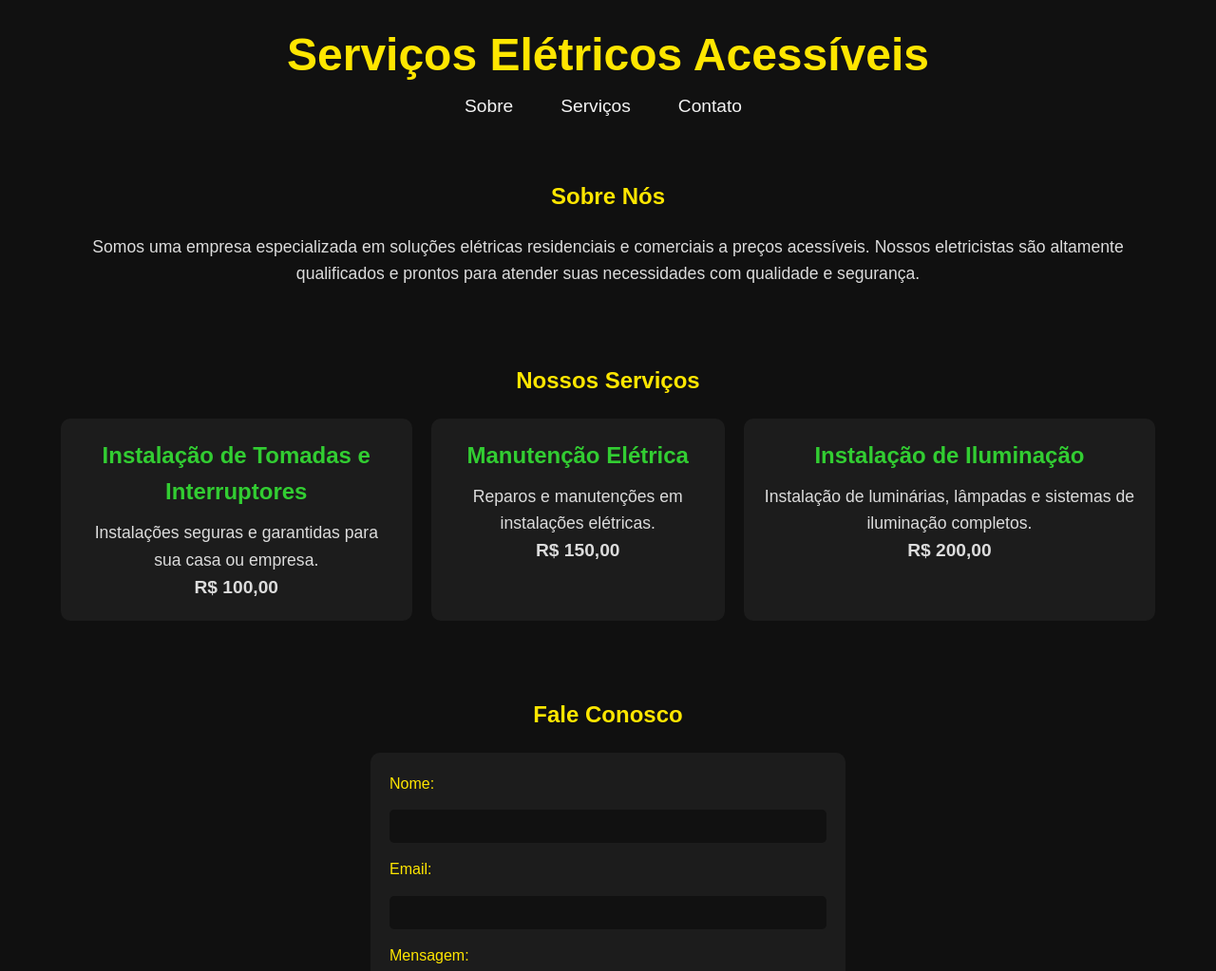
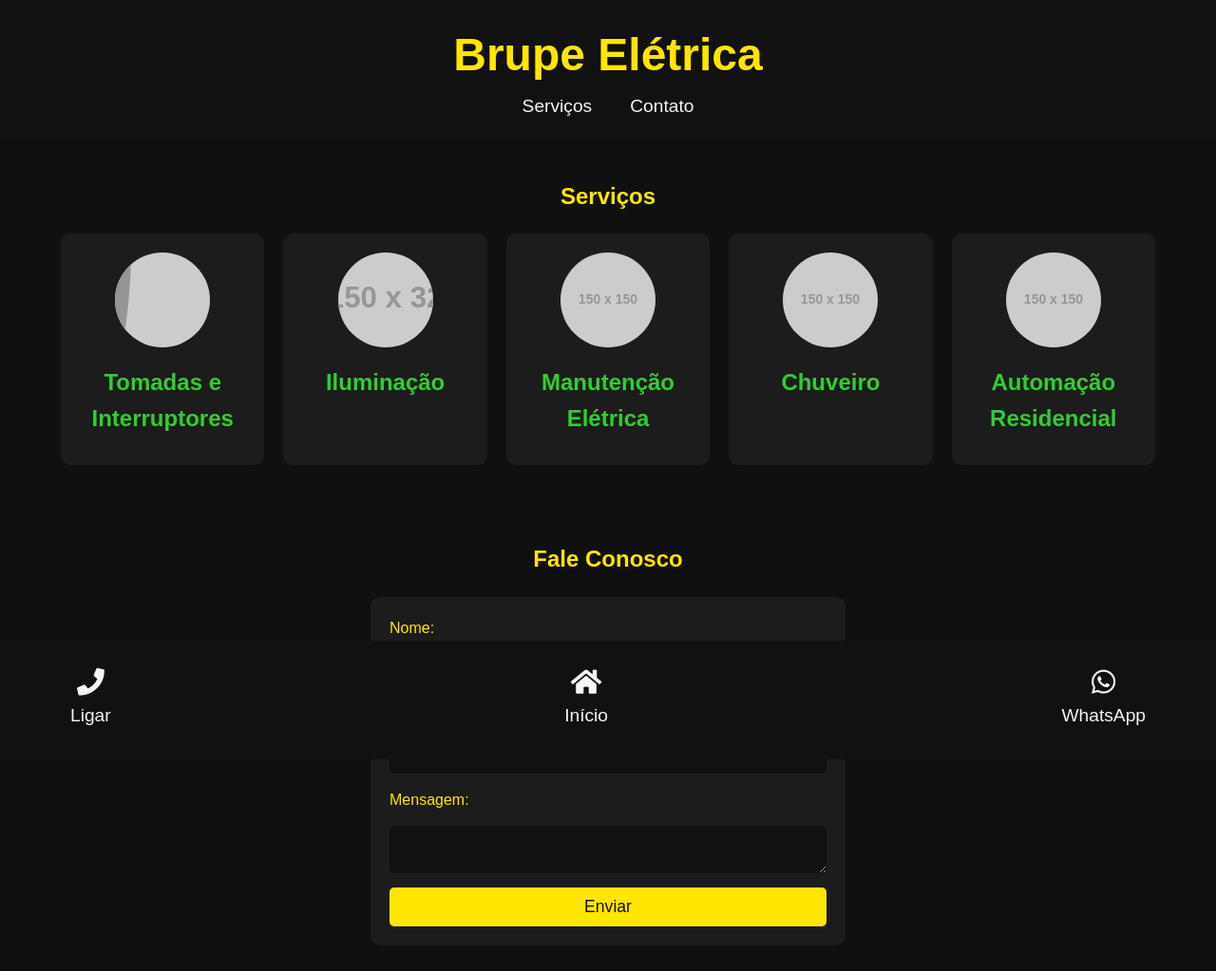
Before and after one commit to petersonsenha/brupeeletrica, a plain HTML site: page index.html in a window 1280 px wide. Shown: the top 1023 px of the page at 95% size. Drawn offline with Linux system fonts and the light colour scheme; placeholder pictures from the web are drawn by us.

Commit message:
Footer
Adicionado Footer
Adicionado mais itens e icones agora

```diff
--- a/index.html
+++ b/index.html
@@ -3,16 +3,16 @@
 <head>
     <meta charset="UTF-8">
     <meta name="viewport" content="width=device-width, initial-scale=1.0">
-    <title>Serviços Elétricos Acessíveis</title>
+    <title>Brupe Elétrica</title>
     <link rel="stylesheet" href="styles.css">
+    <link rel="stylesheet" href="https://cdnjs.cloudflare.com/ajax/libs/font-awesome/5.15.4/css/all.min.css">
 </head>
 <body>
     <header>
         <div class="container">
-            <h1>Serviços Elétricos Acessíveis</h1>
+            <h1>Brupe Elétrica</h1>
             <nav>
                 <ul>
-                    <li><a href="#sobre">Sobre</a></li>
                     <li><a href="#servicos">Serviços</a></li>
                     <li><a href="#contato">Contato</a></li>
                 </ul>
@@ -20,31 +20,29 @@
         </div>
     </header>
 
-    <section id="sobre">
-        <div class="container">
-            <h2>Sobre Nós</h2>
-            <p>Somos uma empresa especializada em soluções elétricas residenciais e comerciais a preços acessíveis. Nossos eletricistas são altamente qualificados e prontos para atender suas necessidades com qualidade e segurança.</p>
-        </div>
-    </section>
-
     <section id="servicos">
         <div class="container">
-            <h2>Nossos Serviços</h2>
+            <h2>Serviços</h2>
             <div class="servicos-grid">
                 <div class="servico">
-                    <h3>Instalação de Tomadas e Interruptores</h3>
-                    <p>Instalações seguras e garantidas para sua casa ou empresa.</p>
-                    <p class="preco">R$ 100,00</p>
+                    <img src="https://via.placeholder.com/150/0000FF/808080?text=Tomadas" alt="Tomadas e Interruptores">
+                    <h3>Tomadas e Interruptores</h3>
                 </div>
                 <div class="servico">
-                    <h3>Manutenção Elétrica</h3>
-                    <p>Reparos e manutenções em instalações elétricas.</p>
-                    <p class="preco">R$ 150,00</p>
+                    <img src="https://via.placeholder.com/150/32CD32/FFFFFF?text=Iluminação" alt="Iluminação">
+                    <h3>Iluminação</h3>
                 </div>
                 <div class="servico">
-                    <h3>Instalação de Iluminação</h3>
-                    <p>Instalação de luminárias, lâmpadas e sistemas de iluminação completos.</p>
-                    <p class="preco">R$ 200,00</p>
+                    <img src="https://via.placeholder.com/150/FFFF00/000000?text=Manutenção" alt="Manutenção Elétrica">
+                    <h3>Manutenção Elétrica</h3>
+                </div>
+                <div class="servico">
+                    <img src="https://via.placeholder.com/150/FF0000/FFFFFF?text=Chuveiro" alt="Chuveiro">
+                    <h3>Chuveiro</h3>
+                </div>
+                <div class="servico">
+                    <img src="https://via.placeholder.com/150/FFA500/FFFFFF?text=Automação" alt="Automação Residencial">
+                    <h3>Automação Residencial</h3>
                 </div>
             </div>
         </div>
@@ -69,8 +67,19 @@
     </section>
 
     <footer>
-        <div class="container">
-            <p>&copy; 2024 Serviços Elétricos Acessíveis. Todos os direitos reservados.</p>
+        <div class="container footer-buttons">
+            <a href="tel:+5541987613692" class="footer-button">
+                <i class="fas fa-phone"></i>
+                <span>Ligar</span>
+            </a>
+            <a href="#top" class="footer-button">
+                <i class="fas fa-home"></i>
+                <span>Início</span>
+            </a>
+            <a href="tel:+5541987613692" class="footer-button">
+                <i class="fab fa-whatsapp"></i>
+                <span>WhatsApp</span>
+            </a>
         </div>
     </footer>
 
--- a/styles.css
+++ b/styles.css
@@ -9,6 +9,9 @@ body {
     background-color: #101010;
     color: #f4f4f4;
     line-height: 1.6;
+    min-height: 100vh;
+    display: flex;
+    flex-direction: column;
 }
 
 header {
@@ -35,10 +38,6 @@ nav ul {
     gap: 20px;
 }
 
-nav ul li {
-    margin-right: 10px;
-}
-
 nav ul li a {
     color: #f4f4f4;
     text-decoration: none;
@@ -53,6 +52,7 @@ nav ul li a:hover {
 
 section {
     padding: 40px 0;
+    flex: 1;
 }
 
 h2 {
@@ -61,15 +61,10 @@ h2 {
     margin-bottom: 20px;
 }
 
-p {
-    color: #dcdcdc;
-    text-align: center;
-    font-size: 1.1rem;
-}
-
+/* Grid Dinâmico */
 #servicos .servicos-grid {
-    display: flex;
-    justify-content: space-around;
+    display: grid;
+    grid-template-columns: repeat(auto-fit, minmax(150px, 1fr));
     gap: 20px;
 }
 
@@ -81,6 +76,14 @@ p {
     transition: transform 0.3s ease;
 }
 
+.servico img {
+    width: 100px;
+    height: 100px;
+    object-fit: cover;
+    border-radius: 50%;
+    margin-bottom: 10px;
+}
+
 .servico:hover {
     transform: scale(1.05);
 }
@@ -89,16 +92,6 @@ p {
     color: #32cd32;
     margin-bottom: 10px;
     font-size: 1.5rem;
-}
-
-.servico p {
-    color: #dcdcdc;
-}
-
-.preco {
-    color: #ffe600;
-    font-size: 1.2rem;
-    font-weight: bold;
 }
 
 form {
@@ -147,6 +140,35 @@ button:hover {
 footer {
     background: #111;
     color: #f4f4f4;
+    padding: 20px 0;
+    position: fixed;
+    bottom: 0;
+    width: 100%;
+}
+
+.footer-buttons {
+    display: flex;
+    justify-content: space-between;
+    align-items: center;
+}
+
+.footer-button {
     text-align: center;
-    padding: 10px 0;
+    color: #f4f4f4;
+    font-size: 1.2rem;
+    text-decoration: none;
+    display: flex;
+    flex-direction: column;
+    align-items: center;
+    padding: 10px;
+    transition: color 0.3s ease;
 }
+
+.footer-button i {
+    font-size: 1.8rem;
+    margin-bottom: 5px;
+}
+
+.footer-button:hover {
+    color: #32cd32;
+}
```
